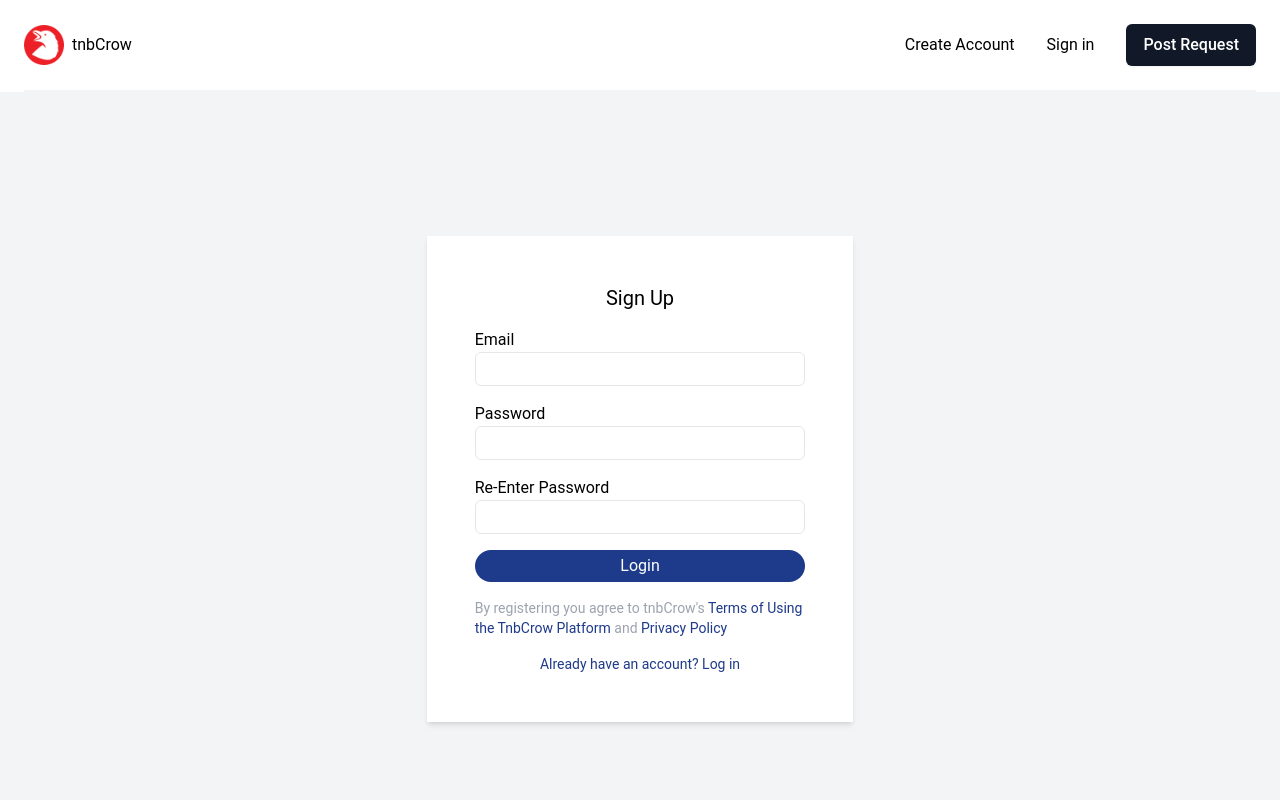
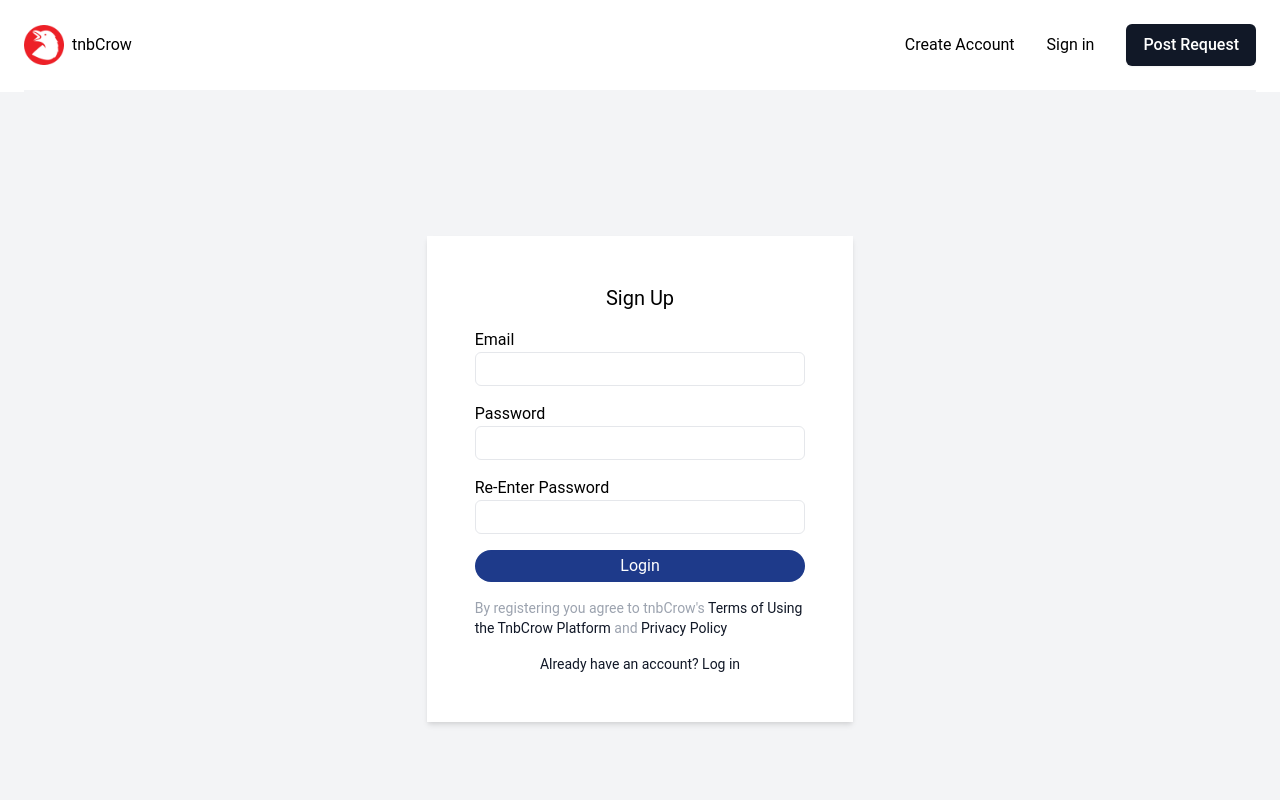
Before and after one commit to tnbCrow/tnbCrow-Frontend, a Next.js app: page /signup in a window 1280 px wide. Shown: the top 800 px of the page. Built offline with nearby package versions, Linux system fonts and the light colour scheme.

Commit message:
text-gray-900

```diff
--- a/pages/login.tsx
+++ b/pages/login.tsx
@@ -38,7 +38,7 @@ export default function Login() {
             <FormButton type="submit"> Sign In</FormButton>
           </form>
           <Link href="/signup">
-            <a className="text-sm text-indigo-900 hover:underline">
+            <a className="text-sm text-gray-900 hover:underline">
               Register an Account
             </a>
           </Link>
--- a/pages/signup.tsx
+++ b/pages/signup.tsx
@@ -40,13 +40,13 @@ export default function Signup() {
           </form>
           <p className="text-sm text-gray-400">
             By registering you agree to tnbCrow's{" "}
-            <a className="text-blue-900 hover:underline">
+            <a className="text-gray-900 hover:underline">
               Terms of Using the TnbCrow Platform
             </a>{" "}
-            and <a className="text-blue-900 hover:underline">Privacy Policy</a>
+            and <a className="text-gray-900 hover:underline">Privacy Policy</a>
           </p>
           <Link href="/login">
-            <a className="text-sm text-blue-900 hover:underline">
+            <a className="text-sm text-gray-900 hover:underline">
               Already have an account? Log in
             </a>
           </Link>
```
